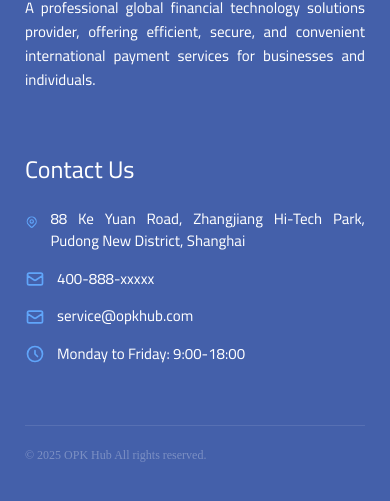
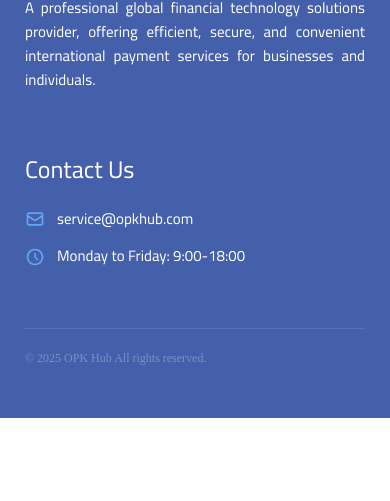
Before and after one commit to Linsa02/linsa02.github.io, a plain HTML site: page index.html in a window 390 px wide. Shown: the part 6490-6991 px from the top of the page. After the commit the page ends 6908 px from the top, so only its background shows below. Drawn offline with nearby package versions, Linux system fonts and the light colour scheme; a script that the page names is missing; a web font is replaced by a local one.

Commit message:
delete telephone and address
delete telephone and address

```diff
--- a/index.html
+++ b/index.html
@@ -707,14 +707,6 @@
         <!-- Contact Information -->
         <div style="flex: 1; min-width: 300px;">
           <h3 style="font-size: 24px; margin-bottom: 20px; color: white;">Contact Us</h3>
-          <div style="margin-bottom: 15px; display: flex; align-items: flex-start;">
-            <svg class="w-5 h-5 mr-3 mt-1 text-blue-400" fill="none" stroke="currentColor" viewBox="0 0 24 24" xmlns="http://www.w3.org/2000/svg"><path stroke-linecap="round" stroke-linejoin="round" stroke-width="2" d="M17.657 16.657L13.414 20.9a1.998 1.998 0 01-2.827 0l-4.244-4.243a8 8 0 1111.314 0z"></path><path stroke-linecap="round" stroke-linejoin="round" stroke-width="2" d="M15 11a3 3 0 11-6 0 3 3 0 016 0z"></path></svg>
-            <p>88 Ke Yuan Road, Zhangjiang Hi-Tech Park, Pudong New District, Shanghai</p>
-          </div>
-          <div style="margin-bottom: 15px; display: flex; align-items: center;">
-            <svg class="w-5 h-5 mr-3 text-blue-400" fill="none" stroke="currentColor" viewBox="0 0 24 24" xmlns="http://www.w3.org/2000/svg"><path stroke-linecap="round" stroke-linejoin="round" stroke-width="2" d="M3 8l7.89 5.26a2 2 0 002.22 0L21 8M5 19h14a2 2 0 002-2V7a2 2 0 00-2-2H5a2 2 0 00-2 2v10a2 2 0 002 2z"></path></svg>
-            <p>400-888-xxxxx</p>
-          </div>
           <div style="margin-bottom: 15px; display: flex; align-items: center;">
             <svg class="w-5 h-5 mr-3 text-blue-400" fill="none" stroke="currentColor" viewBox="0 0 24 24" xmlns="http://www.w3.org/2000/svg"><path stroke-linecap="round" stroke-linejoin="round" stroke-width="2" d="M3 8l7.89 5.26a2 2 0 002.22 0L21 8M5 19h14a2 2 0 002-2V7a2 2 0 00-2-2H5a2 2 0 00-2 2v10a2 2 0 002 2z"></path></svg>
             <p id="contact-email">service@opkhub.com</p>
```
